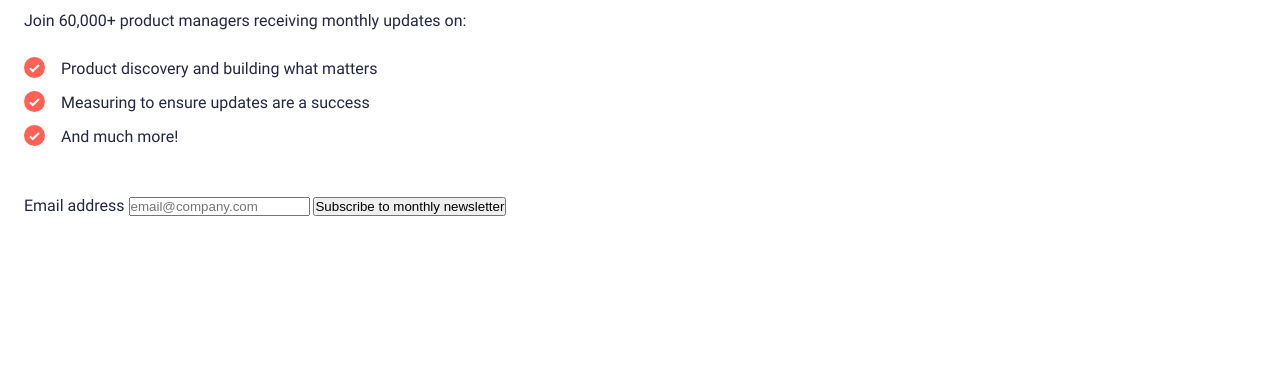
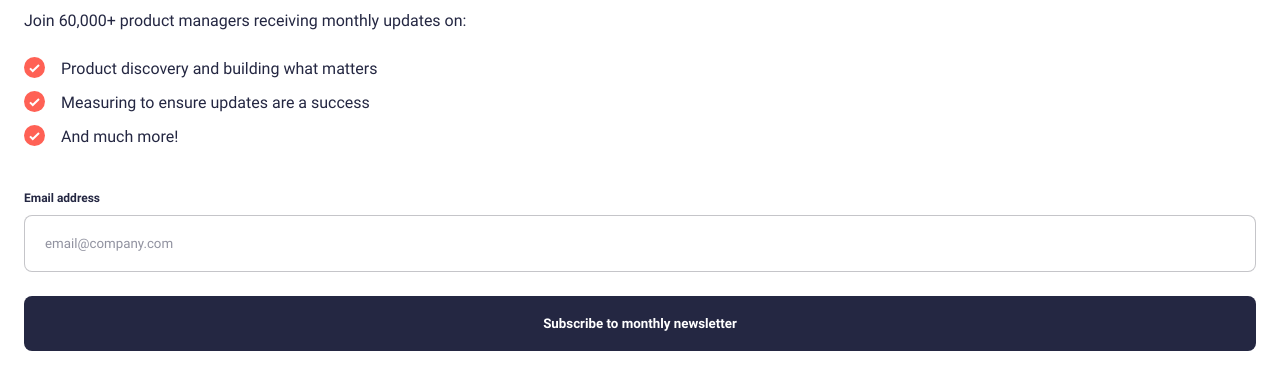
Before and after one commit to loki-pepe/newsletter-sign-up, a plain HTML site: page index.html in a window 1280 px wide. Shown: the part 399-788 px from the top of the page. Drawn offline with Linux system fonts and the light colour scheme; a script that the page names is missing.

Commit message:
style form

```diff
--- a/static/style.css
+++ b/static/style.css
@@ -54,6 +54,17 @@ body {
     color: var(--dark-navy);
 }
 
+button {
+    border: none;
+    border-radius: 8px;
+    width: 100%;
+    padding: 20px;
+    font-family: inherit;
+    font-weight: 700;
+    color: var(--white);
+    background-color: var(--dark-navy);
+}
+
 .card {
     background-color: var(--white);
     min-height: 100vh;
@@ -72,6 +83,7 @@ form {
 
 h1, h2 {
     font-size: var(--heading);
+    font-weight: 700;
 }
 
 img {
@@ -81,6 +93,28 @@ img {
 
 input {
     margin-block: var(--space-100) var(--space-300);
+    border: solid 1px var(--grey-25pc);
+    border-radius: 8px;
+    width: 100%;
+    padding: 20px;
+    font-family: inherit;
+    color: inherit;
+}
+
+input:focus {
+    outline: none;
+    border-color: inherit;
+}
+
+input::placeholder {
+    color: inherit;
+    opacity: 0.5;
+}
+
+label {
+    display: block;
+    font-size: var(--body-small);
+    font-weight: 700;
 }
 
 li:not(:last-child) {
```
